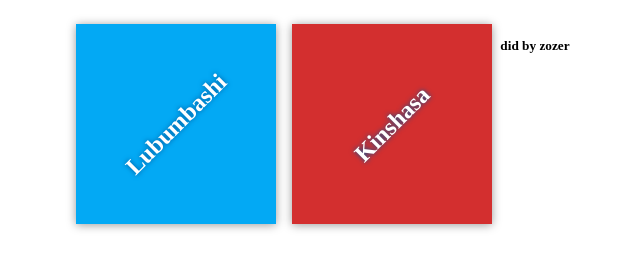
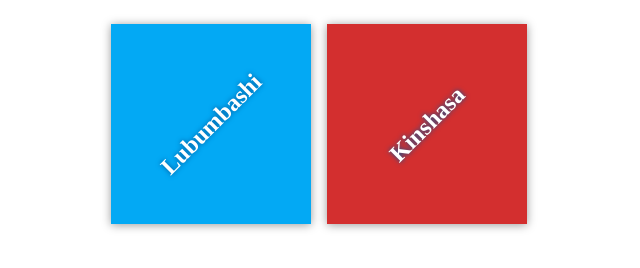
Before and after one commit to Zozer253/my-travel-plans, a plain HTML site: page index.html in a window 1280 px wide. Shown: the whole page, without its empty margins (321-961 px from the left). Drawn offline with Linux system fonts and the light colour scheme.

Commit message:
Update index.html

```diff
--- a/index.html
+++ b/index.html
@@ -17,7 +17,6 @@
       <div class="destination" id="paris">
         <h2>Kinshasa</h2>
       </div>
-      <h5> did by zozer </h5>
     </div>
   </div>
 
```
